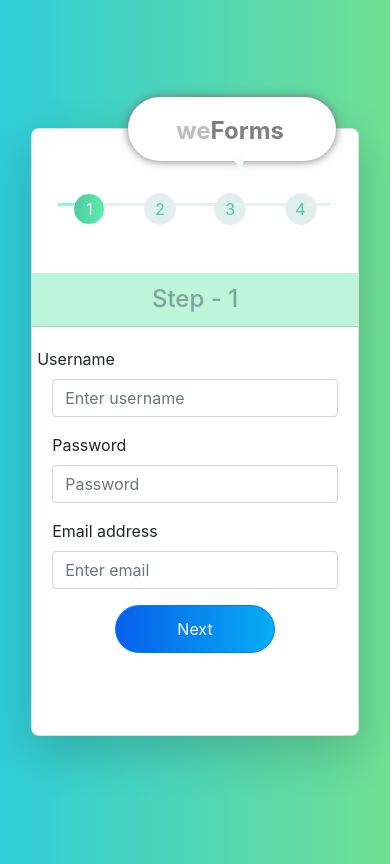
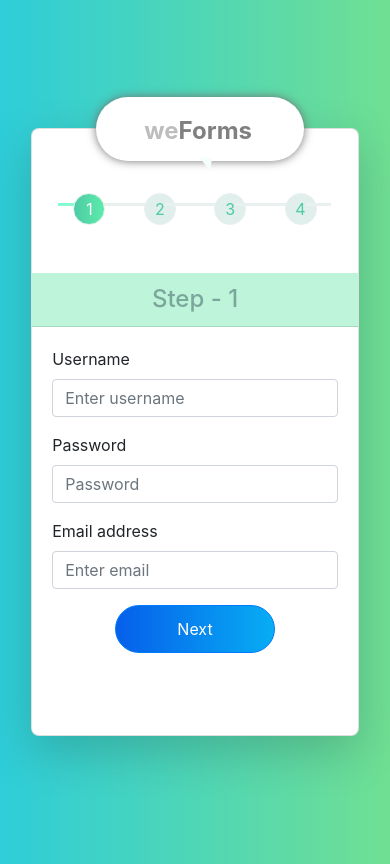
Before and after one commit to jakazzy/wedvs-form, a React (Create React App) app: page / in a window 390 px wide. Built offline with nearby package versions, Linux system fonts and the light colour scheme; the HTML template or start-up script is replaced by a standard one.

Commit message:
change username

```diff
--- a/src/App.css
+++ b/src/App.css
@@ -69,6 +69,17 @@
   }
 }
 
+@media only screen and (min-width: 432px) and (max-width: 499px){
+  #chat-btn{
+    right: 4rem !important ;
+  }
+}
+@media only screen and (min-width: 376px) and (max-width: 430px){
+  #chat-btn{
+    right: 5rem !important ;
+  }
+}
+
 @media only screen and (max-width: 375px){
   #chat-btn{
     right: 6rem !important ;
--- a/src/pages/userProfile.jsx
+++ b/src/pages/userProfile.jsx
@@ -1,6 +1,4 @@
 import Form from 'react-bootstrap/Form';
-import Row from 'react-bootstrap/Row';
-import Col from 'react-bootstrap/Col';
 import { useForm } from 'react-hook-form';
 import { yupResolver } from '@hookform/resolvers/yup';
 import * as yup from 'yup';
@@ -39,9 +37,8 @@
         <Form onSubmit= { handleSubmit(onSubmit)}
         // style={{  padding: '0 5rem 5rem 5rem' }}
          >
-            <Form.Group as={Row} controlId="username">
-                <Form.Label  sm={12}>Username</Form.Label>
-                <Col xs={12}>
+            <Form.Group  controlId="username">
+                <Form.Label  >Username</Form.Label>
 
                 <Form.Control
                 type="text"
@@ -51,7 +48,7 @@
                 {errors.username && (
                 <p className="error-message">{errors.username.message}</p>
                 )}
-                </Col>
+
             </Form.Group>
 
             <Form.Group controlId="password">
```
